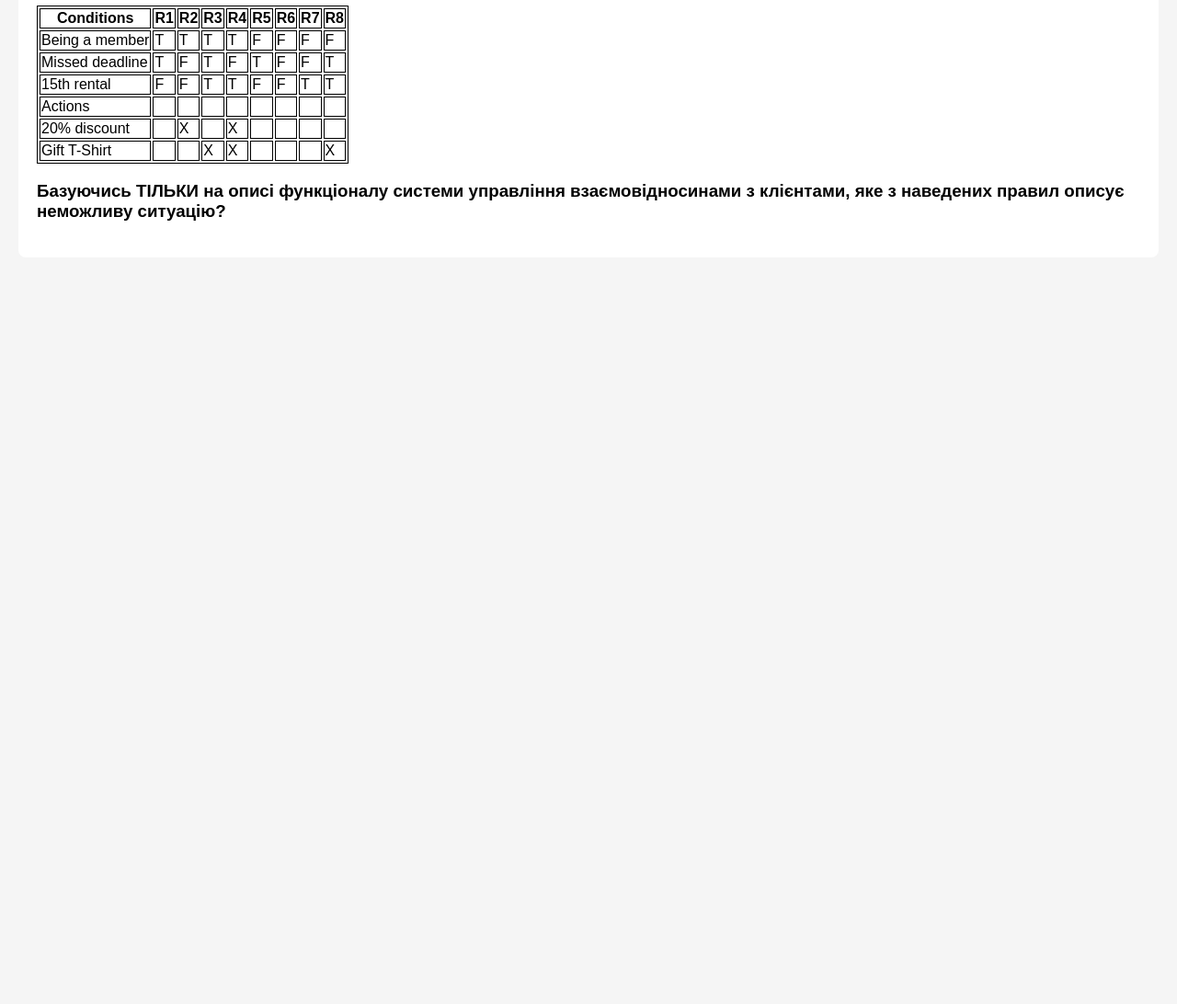
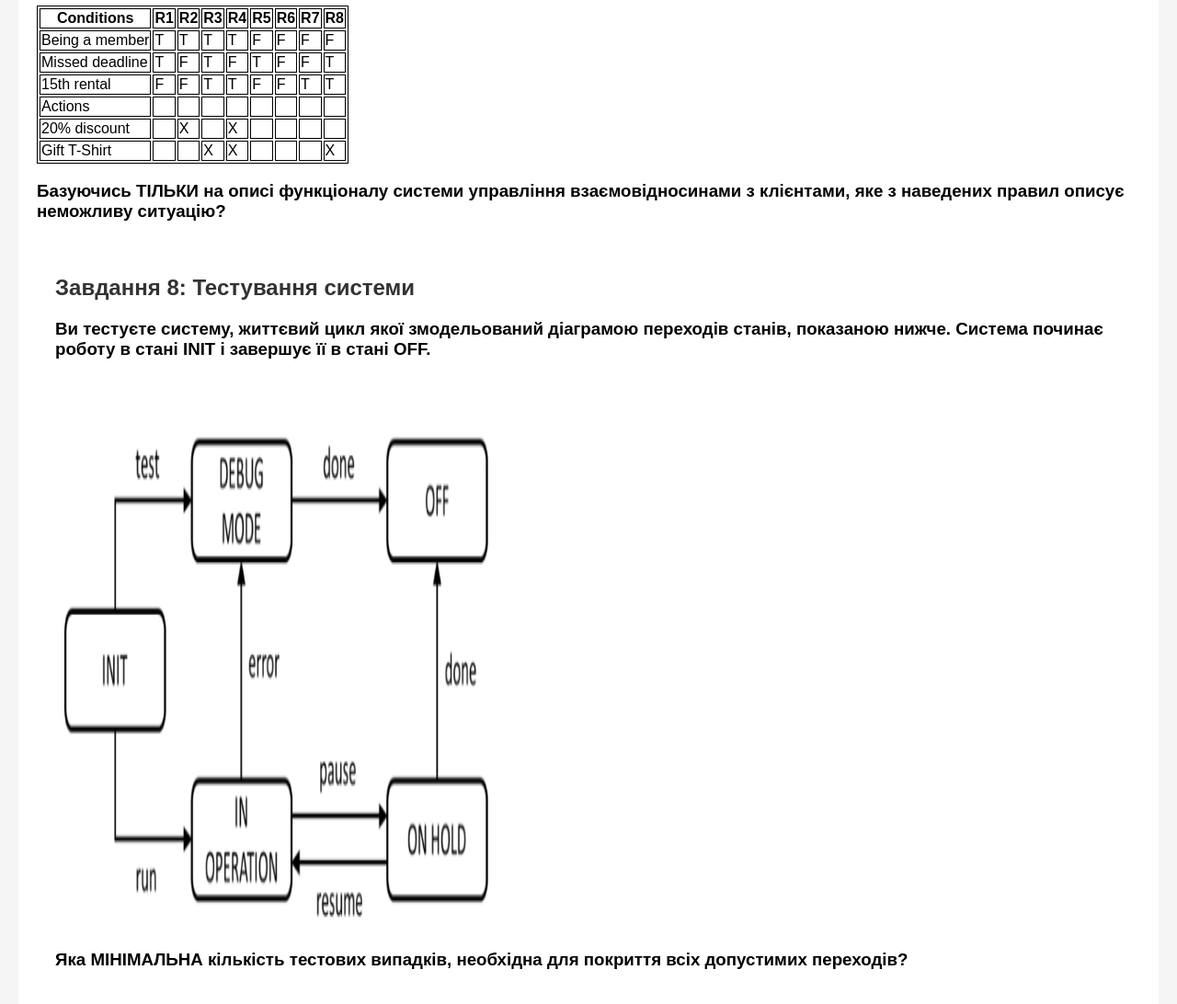
Before and after one commit to galina1706/practice.github.io, a plain HTML site: page index.html in a window 1280 px wide. Shown: the part 2779-3871 px from the top of the page at 92% size. Before the commit the page ends 3079 px from the top, so only its background shows below. Drawn offline with Linux system fonts and the light colour scheme.

Commit message:
Update index.html

```diff
--- a/index.html
+++ b/index.html
@@ -224,6 +224,12 @@
   </tr>
 </table>
      <h3>Базуючись ТІЛЬКИ на описі функціоналу системи управління взаємовідносинами з клієнтами, яке з наведених правил описує неможливу ситуацію?</h3>
+     <div class="container">
+        <h2>Завдання 8: Тестування системи</h2>
+         <h3>Ви тестуєте систему, життєвий цикл якої змодельований діаграмою переходів станів, показаною нижче.
+             Система починає роботу в стані INIT і завершує її в стані OFF.</h3>
+        <img src="Screenshot (27).png" alt="Діаграма переходів станів" width="500" height="600">
+         <h3>Яка МІНІМАЛЬНА кількість тестових випадків, необхідна для покриття всіх допустимих переходів?</h3>
  </div>
 
     <script>
```
